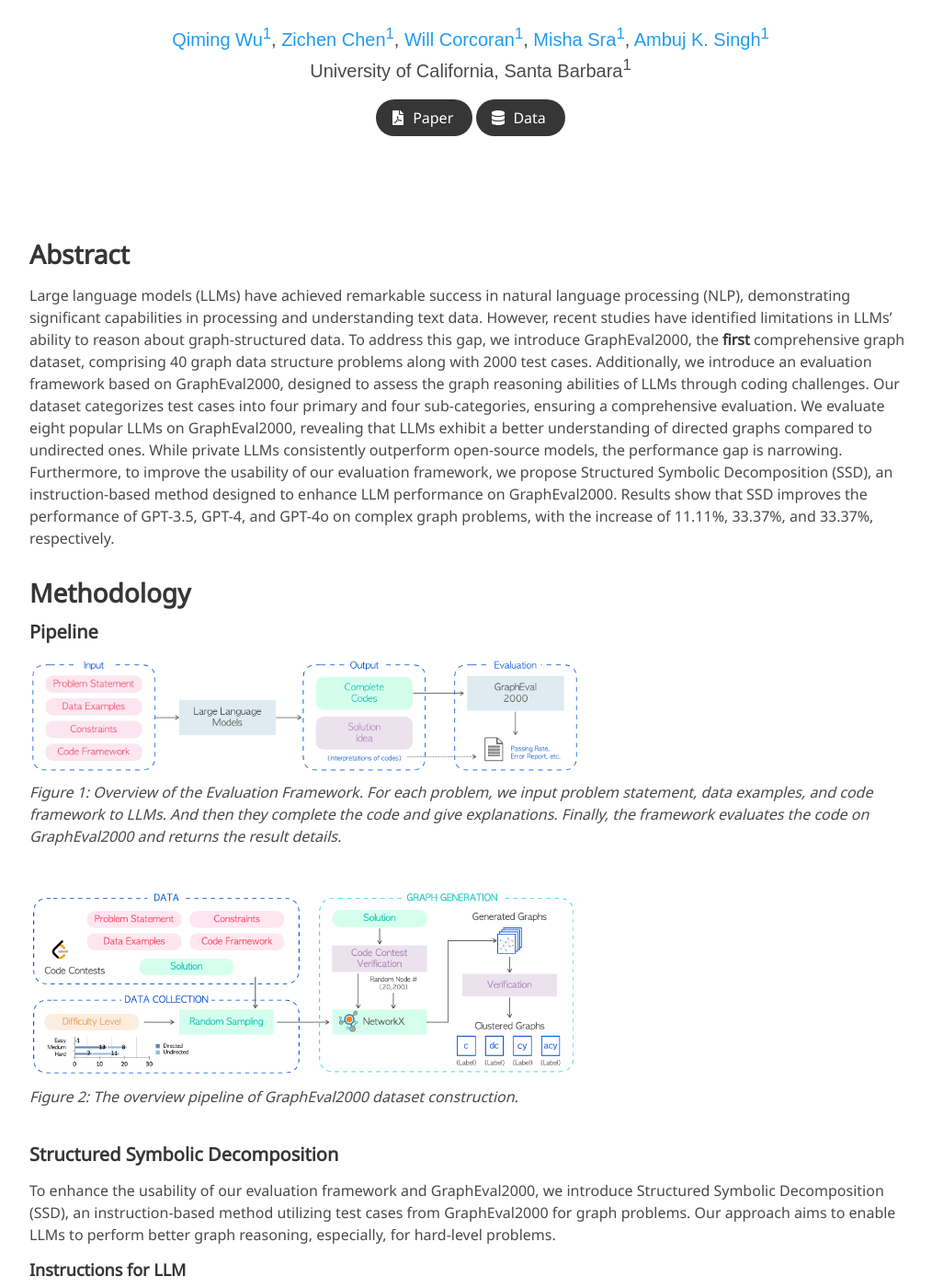
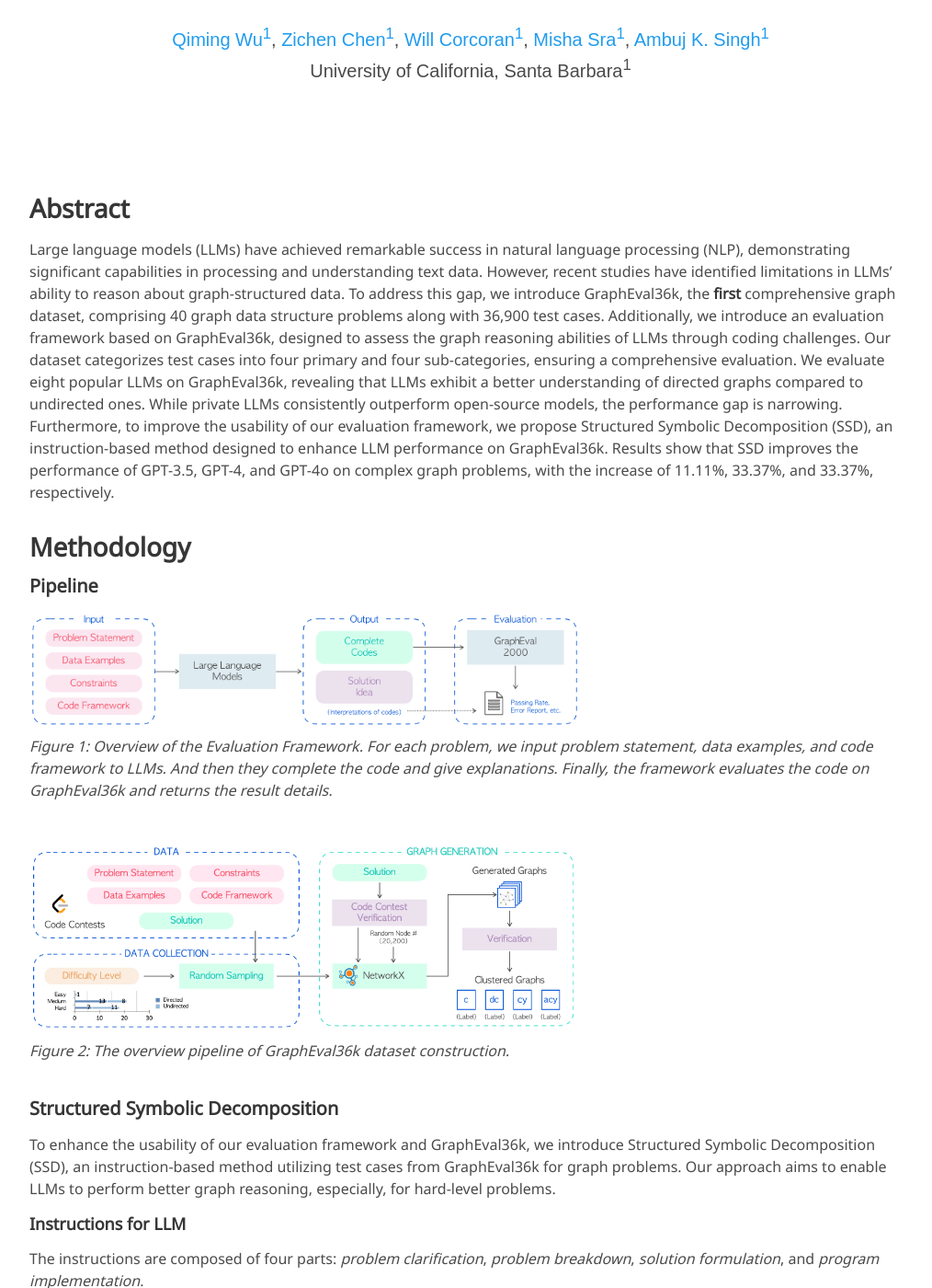
Before and after one commit to wrcorcoran/grapheval2000page, a Jekyll site: the page built from index.md, in a window 1280 px wide and 1400 px high, scrolled down 210 px. Shown: the whole window at 92% size, without its empty margins (128-1142 px from the left). Built offline with Jekyll 4.4.1, drawn with Linux system fonts in a browser that asks for light colours; some web fonts are replaced; some of the changed text lies outside the part shown.

Commit message:
second commit

````diff
--- a/index.md
+++ b/index.md
@@ -2,7 +2,7 @@
 layout: project_page
 permalink: /
 
-title: "GraphEval2000: Benchmarking and Improving Large
+title: "GraphEval36K: Evaluating Coding and Reasoning Capabilities of Large
 Language Models on Graph Datasets"
 authors:
   <a href="mailto:qimingwu@cs.ucsb.edu">Qiming Wu<sup>1</sup></a>,
@@ -12,15 +12,14 @@ authors:
   <a href="mailto:ambuj@cs.ucsb.edu">Ambuj K. Singh<sup>1</sup></a>
 affiliations:
   "University of California, Santa Barbara<sup>1</sup>"
-paper: "https://arxiv.org/abs/2406.16176"  # Link to the paper PDF
+# paper: "https://arxiv.org/abs/2406.16176"  # Link to the paper PDF
 # video: "https://youtube.com/demo"  # Link to a demo video
 # code: "https://github.com/..."  # Link to the code repository
-data: "https://github.com/harrywuhust2022/GraphEval2000/raw/main/dataset.zip"  # Link to dataset (if applicable)
+# data: "https://github.com/harrywuhust2022/GraphEval2000/raw/main/dataset.zip"  # Link to dataset (if applicable)
 description: "A brief abstract or description of your paper."
 ---
 ## Abstract
-Large language models (LLMs) have achieved remarkable success in natural language processing (NLP), demonstrating significant capabilities in processing and understanding text data. However, recent studies have identified limitations in LLMs’ ability to reason about graph-structured data. To address this gap, we introduce GraphEval2000, the **first** comprehensive graph dataset, comprising 40 graph data structure problems along with 2000 test cases. Additionally, we introduce an evaluation framework based on GraphEval2000, designed to assess the graph reasoning abilities of LLMs through coding challenges. Our dataset categorizes test cases into four primary and four sub-categories, ensuring a comprehensive evaluation. We evaluate eight popular LLMs on GraphEval2000, revealing that LLMs exhibit a better understanding of directed graphs compared to undirected ones. While private LLMs consistently outperform open-source models, the performance gap is narrowing. Furthermore, to improve the usability of our evaluation framework, we propose Structured Symbolic Decomposition (SSD), an instruction-based method designed to enhance LLM performance on GraphEval2000. Results show that SSD improves the performance of GPT-3.5, GPT-4, and GPT-4o on complex graph problems, with the increase of 11.11%, 33.37%, and 33.37%, respectively.
-
+Large language models (LLMs) have achieved remarkable success in natural language processing (NLP), demonstrating significant capabilities in processing and understanding text data. However, recent studies have identified limitations in LLMs’ ability to reason about graph-structured data. To address this gap, we introduce GraphEval36k, the **first** comprehensive graph dataset, comprising 40 graph data structure problems along with 36,900 test cases. Additionally, we introduce an evaluation framework based on GraphEval36k, designed to assess the graph reasoning abilities of LLMs through coding challenges. Our dataset categorizes test cases into four primary and four sub-categories, ensuring a comprehensive evaluation. We evaluate eight popular LLMs on GraphEval36k, revealing that LLMs exhibit a better understanding of directed graphs compared to undirected ones. While private LLMs consistently outperform open-source models, the performance gap is narrowing. Furthermore, to improve the usability of our evaluation framework, we propose Structured Symbolic Decomposition (SSD), an instruction-based method designed to enhance LLM performance on GraphEval36k. Results show that SSD improves the performance of GPT-3.5, GPT-4, and GPT-4o on complex graph problems, with the increase of 11.11%, 33.37%, and 33.37%, respectively.
 
 <!-- ## Key Contributions
 Clearly highlight **what makes your research innovative** and **why it matters**.  -->
@@ -30,18 +29,18 @@ Clearly highlight **what makes your research innovative** and **why it matters**
 <div style="text-align: left;">
     <img src="static/image/pipeline.png" alt="Pipeline" width="600" height="300">
 
-    <p><em>Figure 1: Overview of the Evaluation Framework. For each problem, we input problem statement, data examples, and code framework to LLMs. And then they complete the code and give explanations. Finally, the framework evaluates the code on GraphEval2000 and returns the result details.</em></p>
+    <p><em>Figure 1: Overview of the Evaluation Framework. For each problem, we input problem statement, data examples, and code framework to LLMs. And then they complete the code and give explanations. Finally, the framework evaluates the code on GraphEval36k and returns the result details.</em></p>
 </div>
 <br>
 <div style="text-align: left;">
     <img src="static/image/data_collection.png" alt="Data Collection" width="600" height="300">
 
-    <p><em>Figure 2: The overview pipeline of GraphEval2000 dataset construction.</em></p>
+    <p><em>Figure 2: The overview pipeline of GraphEval36k dataset construction.</em></p>
 </div>
 <br>
 
 #### Structured Symbolic Decomposition
-To enhance the usability of our evaluation framework and GraphEval2000, we introduce Structured Symbolic Decomposition (SSD), an instruction-based method utilizing test cases from GraphEval2000 for graph problems. Our approach aims to enable LLMs to perform better graph reasoning, especially, for hard-level problems.
+To enhance the usability of our evaluation framework and GraphEval36k, we introduce Structured Symbolic Decomposition (SSD), an instruction-based method utilizing test cases from GraphEval36k for graph problems. Our approach aims to enable LLMs to perform better graph reasoning, especially, for hard-level problems.
 
 ##### Instructions for LLM
 
@@ -66,9 +65,9 @@ The instructions are composed of four parts: *problem clarification*, *problem b
 
 ## Visual Results
 <div style="text-align: left;">
-    <img src="static/image/online_leetcode_test.png" alt="Online Leetcode Test" width="600" height="300">
+    <img src="static/image/results.png" alt="Online Leetcode Test" width="600" height="300">
 
-    <p><em>Figure 3: Evaluation results of LLMs on the LeetCode platform. This figure shows the passing rates of LLMs on selected graph data structure problems, categorized into 3 easy-level problems, 5 medium-level problems, and 9 hard-level problems..</em></p>
+    <p><em>FEvaluation Results on GraphEval36K. This table presents the passing rates (%) of LLMs across various graph categories. The first row lists the names of the evaluated LLMs, while the first column categorizes the graphs as follows: "SG" denotes sparse graphs, "PG" denotes planar graphs, "RG" denotes regular graphs, "DG" denotes dense graphs and "CG" denotes complete graphs. Additionally, the following abbreviations are used to describe graph characteristics: "c" for connected graphs, "dc" for disconnected graphs, "cy" for cyclic graphs, and "acy" for acyclic graphs. This classification corresponds to Figure 3. The passing rates (%) are represented as "directed | undirected" for each graph category, where the number preceding the bar indicates the result for directed graphs, and the number following the bar indicates the result for undirected graphs. "NA" signifies that the category is not applicable. We bold the largest number in each row.</em></p>
 </div>
 <br>
 <div style="text-align: left;">
@@ -89,10 +88,9 @@ The instructions are composed of four parts: *problem clarification*, *problem b
 Please cite this paper as follows:
 
 ```bibtex
-@article{wu2024grapheval2000,
+@article{wu2024grapheval36k,
   author    = {Qiming Wu and Zichen Chen and Will Corcoran and Misha Sra and Ambuj K. Singh},
-  title     = {GraphEval2000: Benchmarking and Improving Large Language Models on Graph Datasets},
+  title     = {GraphEval36K: Evaluating Coding and Reasoning Capabilities of Large Language Models on Graph Datasets},
   year      = {2024},
-  url       = {https://doi.org/10.48550/arXiv.2406.16176},
 }
 ```
````
Also changed, not shown: static/image/results.png (added), 2 other files.
